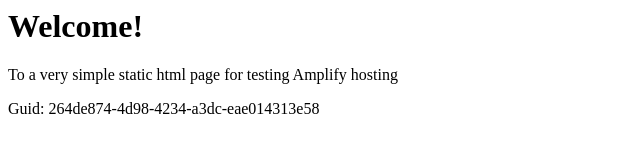
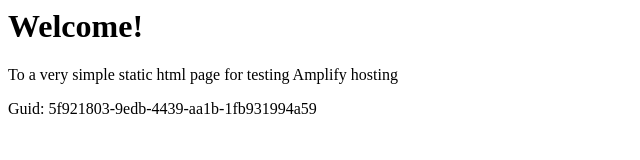
Before and after one commit to aws-aemilia-yul/Github-PR-Commit-Integration-Test-DoNotTouch-GithubWebhookPreviewCanaryTest-v1-preprod-ca-central-1, a website: page src/index.html in a window 1280 px wide. Shown: the full height of the page, 0-640 px from the left. Drawn offline with Linux system fonts and the light colour scheme.

Commit message:
commit from integ tests

```diff
--- a/src/index.html
+++ b/src/index.html
@@ -12,6 +12,6 @@
 <body>
     <h1>Welcome!</h1>
     <p>To a very simple static html page for testing Amplify hosting</p>
-    <p>Guid: 264de874-4d98-4234-a3dc-eae014313e58</p></body>
+    <p>Guid: 5f921803-9edb-4439-aa1b-1fb931994a59</p></body>
 
 </html>
```
